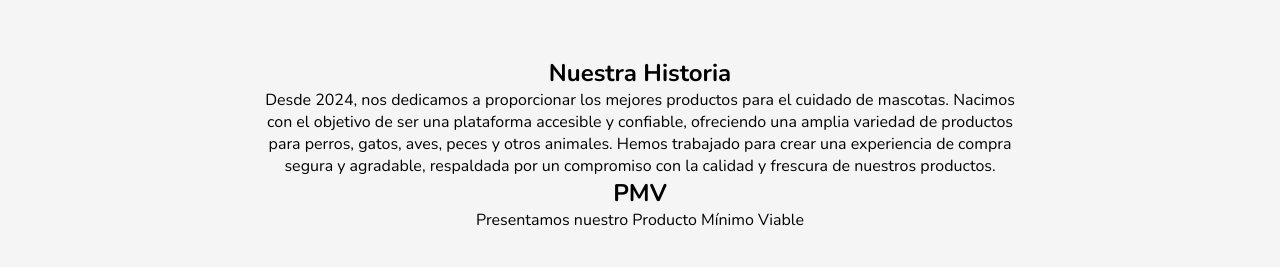
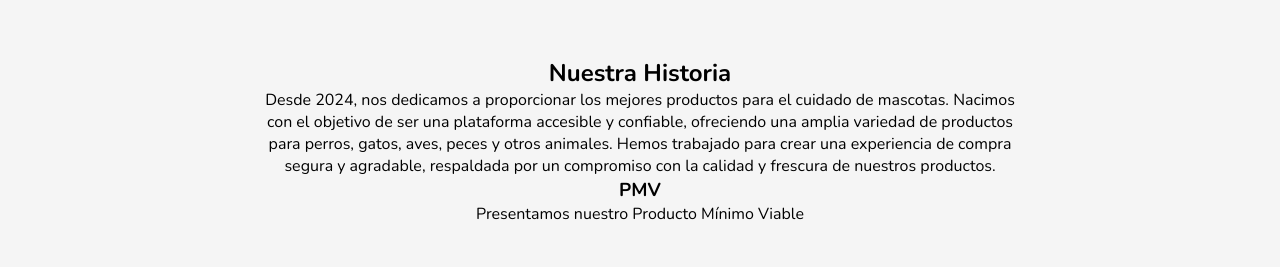
Before and after one commit to vaniavp/Pet-Supplies-Online, a plain HTML site: page PetSuppliesOnline-master/conocenos.html in a window 1280 px wide. Shown: the part 376-643 px from the top of the page. Drawn offline with nearby package versions, Linux system fonts and the light colour scheme.

Commit message:
Update conocenos.html

```diff
--- a/PetSuppliesOnline-master/conocenos.html
+++ b/PetSuppliesOnline-master/conocenos.html
@@ -467,7 +467,7 @@ overflow-x: hidden;
                     <p>Desde 2024, nos dedicamos a proporcionar los mejores productos para el cuidado de mascotas. Nacimos con el objetivo de ser una plataforma accesible y confiable, ofreciendo una amplia variedad de productos para perros, gatos, aves, peces y otros animales. Hemos trabajado para crear una experiencia de compra segura y agradable, respaldada por un compromiso con la calidad y frescura de nuestros productos.</p>
                 </div>
 		<div>
-                    <h2>PMV</h2>
+                    <h3>PMV</h3>
                     <p>Presentamos nuestro Producto Mínimo Viable</p>
                 </div>
                 <div class="banner-logopres">
```
